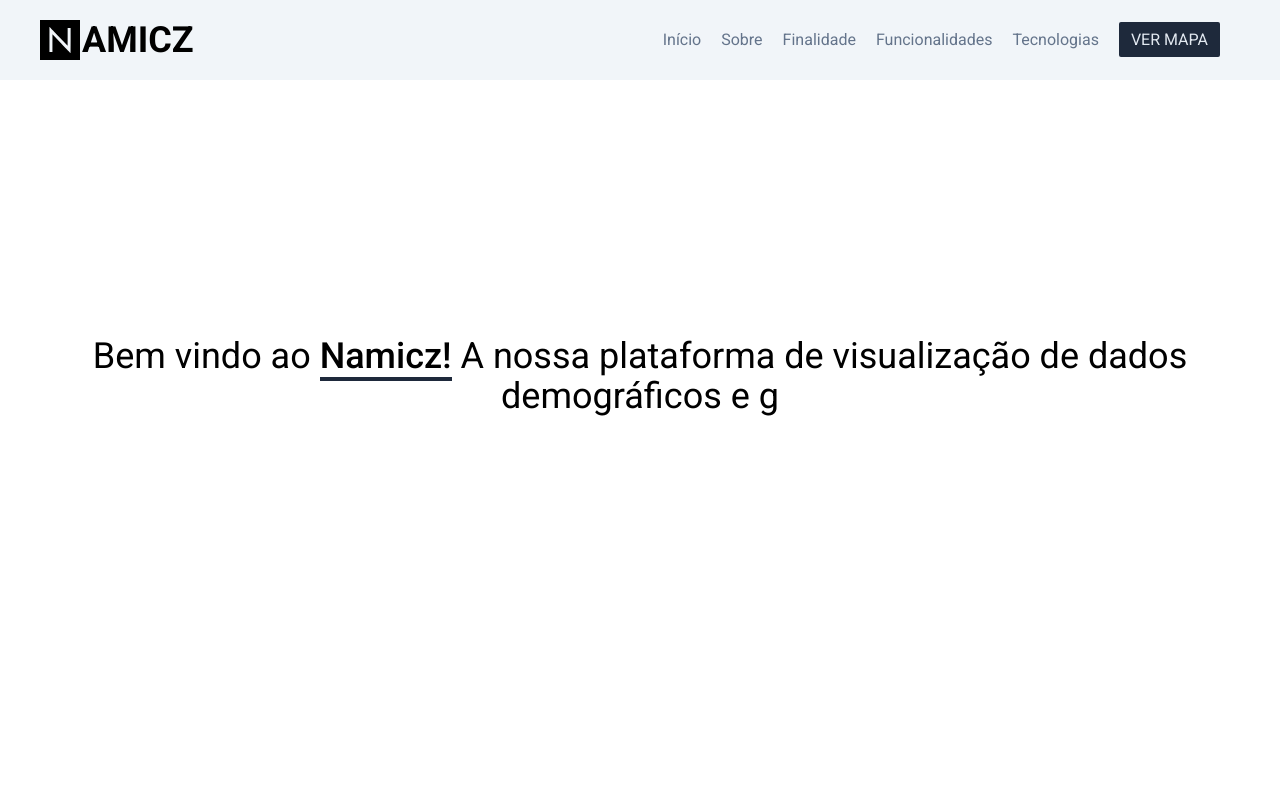
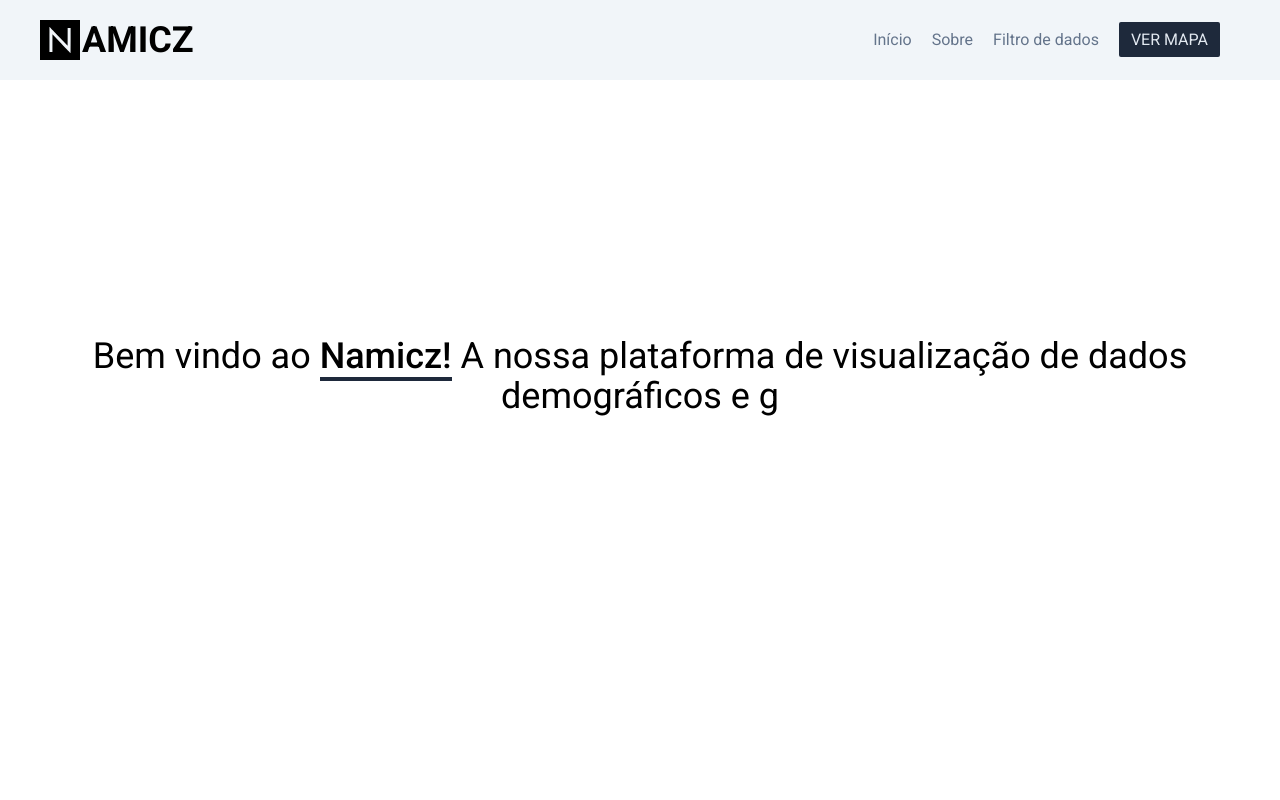
Before and after one commit to vct-h-dias/IBGE-Insides, a React (Vite) app: page / in a window 1280 px wide. Shown: the top 800 px of the page. Built offline with nearby package versions, Linux system fonts and the light colour scheme.

Commit message:
fixing header

```diff
--- a/src/App/Pages/StateInfoView.jsx
+++ b/src/App/Pages/StateInfoView.jsx
@@ -3,22 +3,26 @@ import React from "react";
 // Components:
 import CardImage from "../../Components/CardImage/CardImage.jsx";
 import UnderlineTx from "../../Components/Basic/UnderlineTx.jsx";
+
+import Header from "../../Components/Header/Header.jsx";
+import Footer from "../../Components/Footer/Footer.jsx";
 // Images:
 
 function StateInfoView() {
   return (
     <>
-      <div className="flex px-40 gap-8 py-10 justify-between border-b">
+      <Header />
+      <div className="flex px-40 gap-8 py-10 justify-between border-b pt-28">
         <div className="border-[1px] rounded-sm w-1/2 group">
           <div className="border-b p-5 flex justify-center">
             <h1 className="text-2xl">Estado Selecionado</h1>
           </div>
-          <div className='flex m-6 items-center'>
+          <div className="flex m-6 items-center">
             <div className="flex w-[350px] h-[350px] border-[1px] rounded-sm overflow-hidden">
               <img
                 src="https://servicodados.ibge.gov.br/api/v3/malhas/paises/BR?formato=image/svg+xml&qualidade=maxima"
                 alt="state"
-                className="w-[350px] h-[350px] group-hover:scale-105 duration-75"
+                className="w-[350px] h-[350px]"
               />
             </div>
             <div className="pl-10">
@@ -51,7 +55,7 @@ function StateInfoView() {
               type="text"
               name="stateFinder"
               id="stateFinder"
-              placeholder="Digite o nome de um estado brasileiro..."
+              placeholder="Procure um estado brasileiro..."
               className="p-[5px] pl-3 hover:pl-4 focus:pl-5 focus:border-slate-950 duration-75 border outline-none"
             />
           </div>
@@ -257,6 +261,7 @@ function StateInfoView() {
           </div>
         </div>
       </div>
+      <div className="h-screen" />
       {/* <div className='flex'>
                 <div className='bg-slate-100'>
                     filtros
@@ -265,6 +270,7 @@ function StateInfoView() {
                     <img src="https://placehold.co/1000x600" alt="gráfico" />
                 </div>
             </div> */}
+      <Footer />
     </>
   );
 }
--- a/src/Components/Header/Header.jsx
+++ b/src/Components/Header/Header.jsx
@@ -1,6 +1,12 @@
-// Desc: Header Component
+import React from "react";
 import Logo from "../../Components/Basic/Logo";
+
 function Header() {
+  const [isMenuOpen, setIsMenuOpen] = React.useState(false);
+
+  function togleContentMenu() {
+    setIsMenuOpen(!isMenuOpen);
+  }
   return (
     <div className="fixed z-50 flex justify-between items-center w-screen bg-slate-100 py-5 px-10">
       <Logo />
@@ -13,23 +19,42 @@ function Header() {
             </a>
           </li>
           <li className="mr-5">
-            <a href="#sobre" className="text-slate-500 hover:text-black">
+            <button
+              onClick={togleContentMenu}
+              className="text-slate-500 hover:text-black">
               Sobre
-            </a>
-          </li>
+            </button>
+            {isMenuOpen && (
+              <div className='bg-white border shadow-lg p-3 absolute top'>
+              <ul>
                 <li className="mr-5">
-            <a href="#finalidade" className="text-slate-500 hover:text-black">
+                  <a
+                    href="#finalidade"
+                    className="text-slate-500 hover:text-black">
                     Finalidade
                   </a>
                 </li>
                 <li className="mr-5">
-            <a href="#funcionalidades" className="text-slate-500 hover:text-black">
+                  <a
+                    href="#funcionalidades"
+                    className="text-slate-500 hover:text-black">
                     Funcionalidades
                   </a>
                 </li>
                 <li className="mr-5">
-            <a href="#tecnologias" className="text-slate-500 hover:text-black">
+                  <a
+                    href="#tecnologias"
+                    className="text-slate-500 hover:text-black">
                     Tecnologias
+                  </a>
+                </li>
+              </ul>
+            </div>)}
+          </li>
+
+          <li className="mr-5">
+            <a href="./Estado" className="text-slate-500 hover:text-black">
+              Filtro de dados
             </a>
           </li>
           <li className="mr-5">
```
Lines whose indentation alone changed are shown as unchanged.
